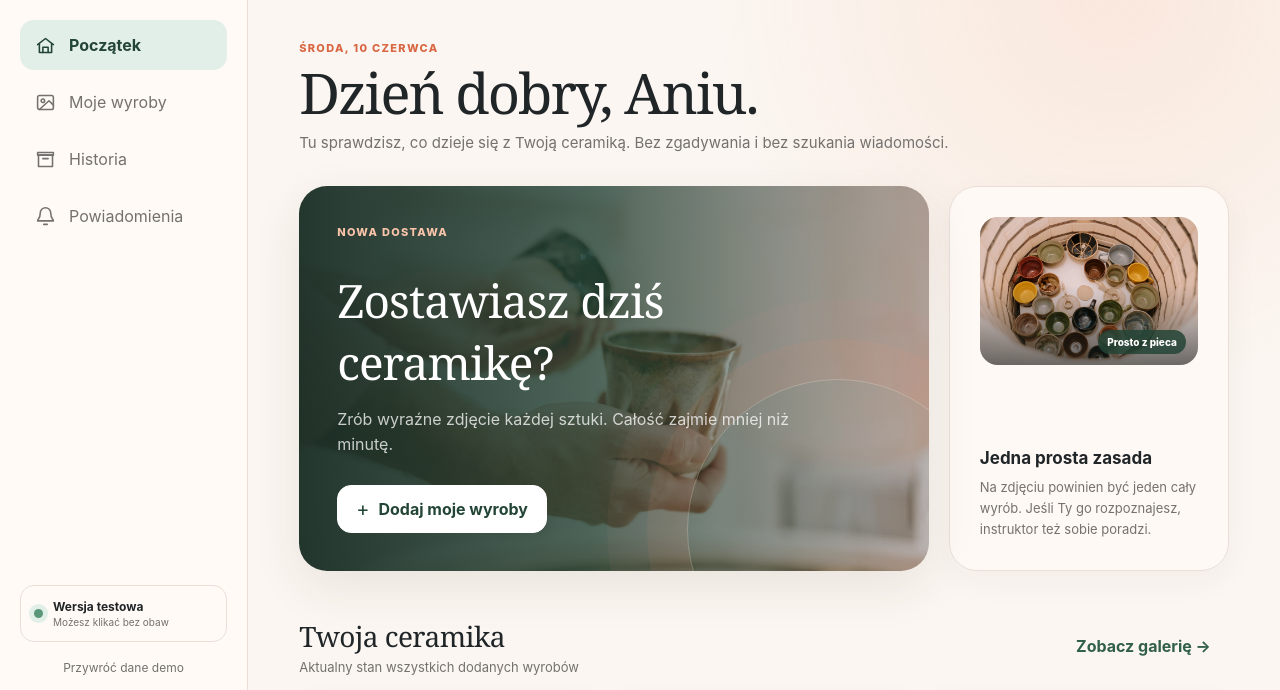
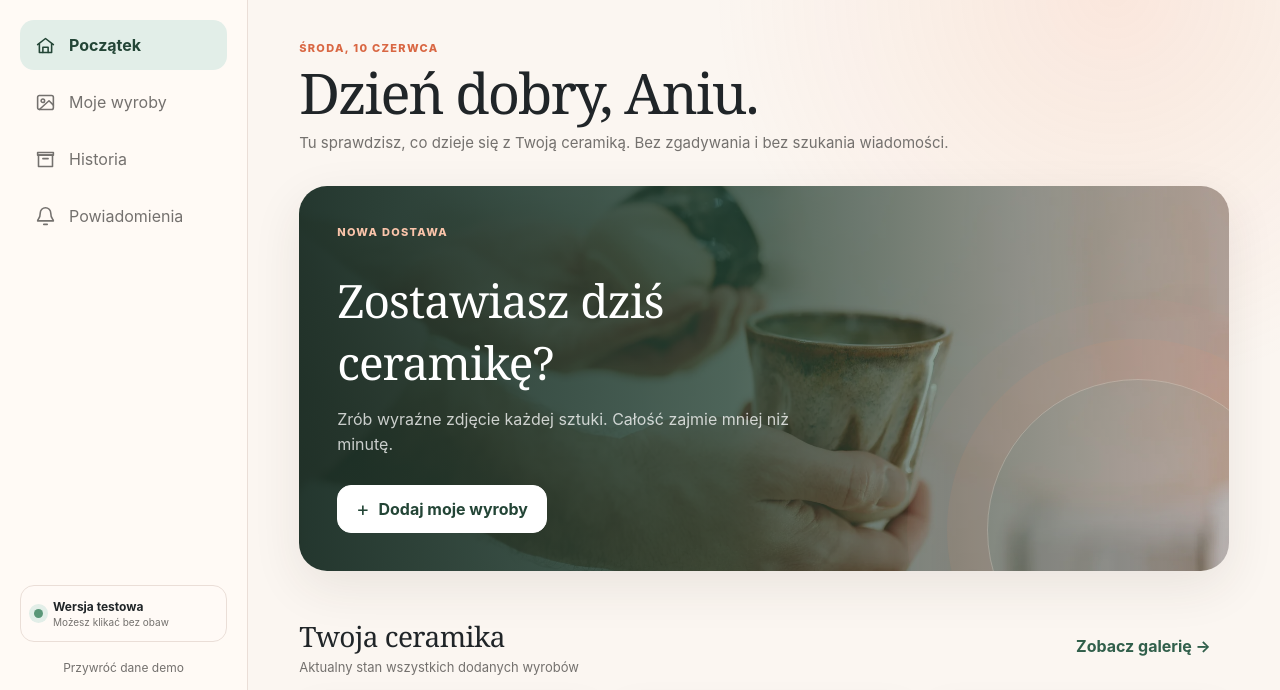
Before and after one commit to malinaceramik-debug/malina-ceramik-demo, a plain HTML site: page index.html in a window 1280 px wide. Shown: the part 95-785 px from the top of the page. Drawn offline with Linux system fonts and the light colour scheme.

Commit message:
Uprość panel główny i przenieś wskazówkę do zdjęć

```diff
--- a/app.js
+++ b/app.js
@@ -279,17 +279,6 @@ function studentHome() {
           <span class="button-icon">+</span>
           Dodaj moje wyroby
         </button>
-      </article>
-
-      <article class="tip-card">
-        <div class="tip-photo" aria-hidden="true">
-          <img src="assets/malina-kiln.webp" alt="" />
-          <span>Prosto z pieca</span>
-        </div>
-        <div>
-          <h3>Jedna prosta zasada</h3>
-          <p>Na zdjęciu powinien być jeden cały wyrób. Jeśli Ty go rozpoznajesz, instruktor też sobie poradzi.</p>
-        </div>
       </article>
     </div>
 
@@ -978,7 +967,7 @@ function addFlowBody() {
         <span>
           <span class="camera-symbol">${icons.camera}</span>
           <strong>Zrób lub dodaj zdjęcie</strong>
-          <small>Po każdym zdjęciu możesz od razu dodać następne. Nie musisz jeszcze wybierać rodzaju wypału.</small>
+          <small>Jeżeli Ty nie poznajesz swojego wyrobu na zdjęciu, my też go później nie poznamy.</small>
         </span>
       </button>
       <p class="demo-label">W wersji demonstracyjnej dodaj przykładowy wyrób:</p>
--- a/styles.css
+++ b/styles.css
@@ -445,14 +445,12 @@ h2 {
 }
 
 .hero-grid {
-  display: grid;
-  grid-template-columns: minmax(0, 1.45fr) minmax(280px, 0.55fr);
-  gap: 20px;
+  display: block;
 }
 
 .action-card {
   position: relative;
-  min-height: 320px;
+  min-height: 360px;
   overflow: hidden;
   padding: 38px;
   border-radius: var(--radius-lg);
@@ -506,56 +504,11 @@ h2 {
   box-shadow: none;
 }
 
-.tip-card,
 .panel,
 .stat-card {
   border: 1px solid var(--line);
   background: rgba(255, 250, 246, 0.94);
   box-shadow: 0 10px 32px rgba(52, 45, 35, 0.045);
-}
-
-.tip-card {
-  display: flex;
-  min-height: 320px;
-  flex-direction: column;
-  justify-content: space-between;
-  padding: 30px;
-  border-radius: var(--radius-lg);
-}
-
-.tip-photo {
-  position: relative;
-  height: 148px;
-  overflow: hidden;
-  border-radius: 18px;
-  background: #e9dfd4;
-}
-
-.tip-photo::after {
-  position: absolute;
-  inset: 0;
-  background: linear-gradient(180deg, transparent 46%, rgba(28, 33, 29, 0.62));
-  content: "";
-}
-
-.tip-photo img {
-  width: 100%;
-  height: 100%;
-  object-fit: cover;
-  object-position: center 39%;
-}
-
-.tip-photo span {
-  position: absolute;
-  z-index: 1;
-  right: 12px;
-  bottom: 11px;
-  padding: 6px 9px;
-  border-radius: 999px;
-  color: white;
-  background: rgba(35, 69, 54, 0.84);
-  font-size: 10px;
-  font-weight: 800;
 }
 
 .tip-visual {
@@ -575,18 +528,6 @@ h2 {
   stroke-linecap: round;
   stroke-linejoin: round;
   stroke-width: 1.7;
-}
-
-.tip-card h3 {
-  margin: 20px 0 9px;
-  font-size: 17px;
-}
-
-.tip-card p {
-  margin-bottom: 0;
-  color: var(--muted);
-  font-size: 13px;
-  line-height: 1.6;
 }
 
 .section-head {
@@ -1886,13 +1827,8 @@ h2 {
     grid-template-columns: repeat(2, minmax(0, 1fr));
   }
 
-  .hero-grid,
   .settlement-layout {
     grid-template-columns: 1fr;
-  }
-
-  .tip-card {
-    min-height: auto;
   }
 }
 
@@ -1963,12 +1899,7 @@ h2 {
     font-size: 38px;
   }
 
-  .hero-grid {
-    gap: 13px;
-  }
-
-  .action-card,
-  .tip-card {
+  .action-card {
     min-height: auto;
     padding: 26px;
     border-radius: 22px;
@@ -1983,11 +1914,6 @@ h2 {
 
   .action-card h2 {
     font-size: 31px;
-  }
-
-  .tip-photo {
-    height: 160px;
-    margin-bottom: 22px;
   }
 
   .stats-grid {
--- a/sw.js
+++ b/sw.js
@@ -1,4 +1,4 @@
-const CACHE = "malina-ceramik-demo-v7";
+const CACHE = "malina-ceramik-demo-v8";
 const ASSETS = [
   "./",
   "index.html",
@@ -12,7 +12,6 @@ const ASSETS = [
   "assets/malina-app-icon-maskable.png",
   "assets/malina-hands-hero.webp",
   "assets/malina-hands-mobile.webp",
-  "assets/malina-kiln.webp",
   "assets/kubek.webp",
   "assets/miska.webp",
   "assets/wazon.webp",
```
